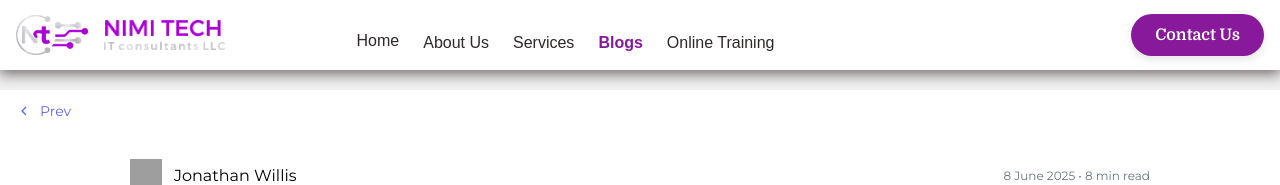
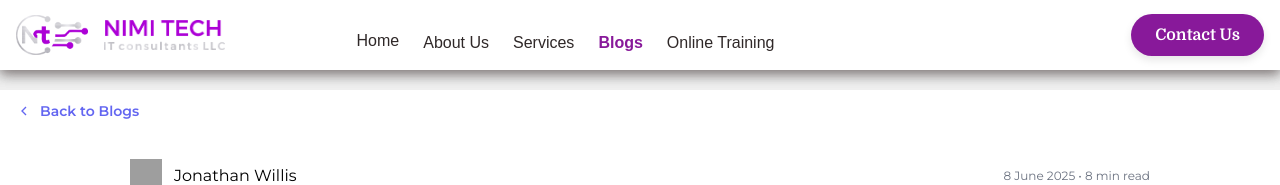
Before and after one commit to GodswillOJ/nimiTech, a React (Create React App) app in the folder client/: page /blogs/1 in a window 1280 px wide. Shown: the top 185 px of the page. Built offline with nearby package versions, Linux system fonts and the light colour scheme; no server answers; grey boxes are pictures that could not be loaded; a web font is replaced by a local one.

Commit message:
implement blog server

```diff
--- a/client/src/pages/blog/BlogDetailsPage/BlogDetails/BlogDetails.module.scss
+++ b/client/src/pages/blog/BlogDetailsPage/BlogDetails/BlogDetails.module.scss
@@ -6,7 +6,7 @@
 
   &__header {
     position: sticky;
-    top: 10px;
+    top: 20px;
     max-width: fit-content;
 
     backdrop-filter: blur(10px);
@@ -21,7 +21,7 @@
     color: #6366f1;
     text-decoration: none;
     font-size: 14px;
-    font-weight: 500;
+    font-weight: 600;
     transition: color 0.2s ease;
 
     &:hover {
--- a/client/src/pages/blog/BlogDetailsPage/BlogDetails/BlogDetails.tsx
+++ b/client/src/pages/blog/BlogDetailsPage/BlogDetails/BlogDetails.tsx
@@ -151,7 +151,7 @@ const BlogDetails = () => {
       <header className={styles.blog_view__header}>
         <Link to="/blogs" className={styles.blog_view__back_link}>
           <BackIcon className={styles.blog_view__back_icon} />
-          Prev
+          Back to Blogs
         </Link>
       </header>
 
```
